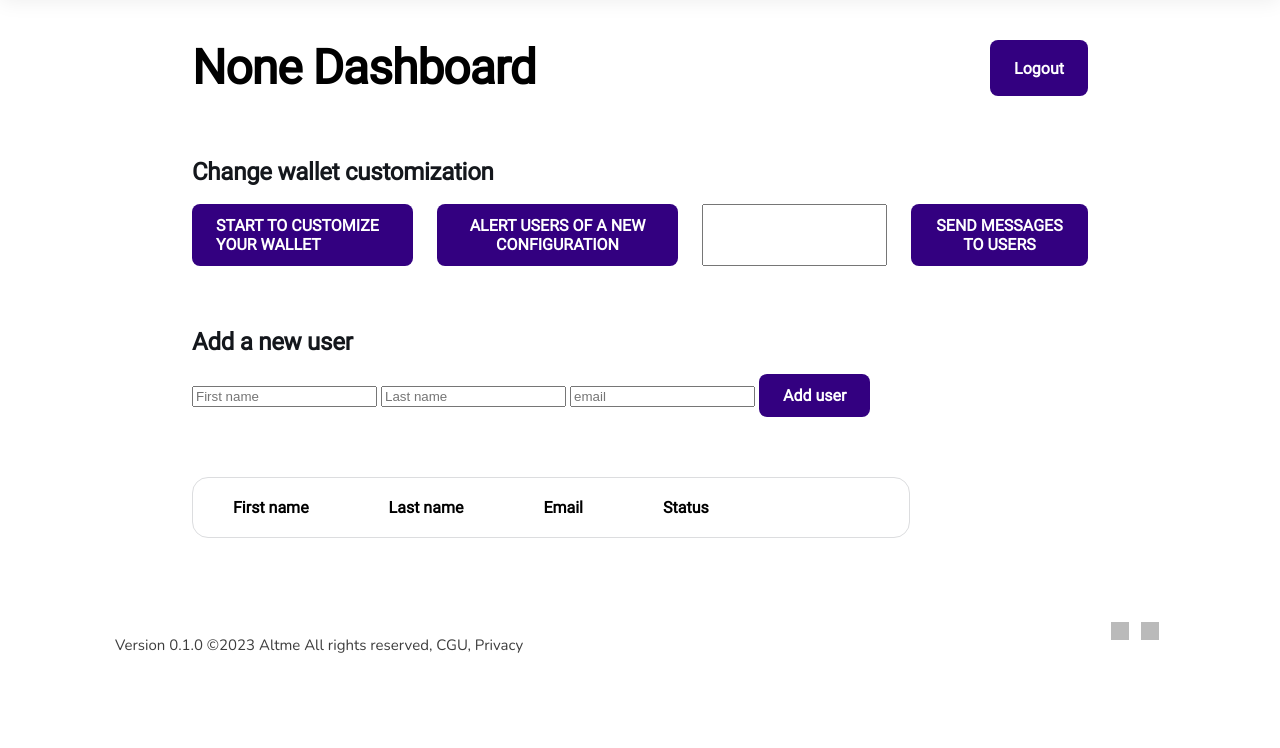
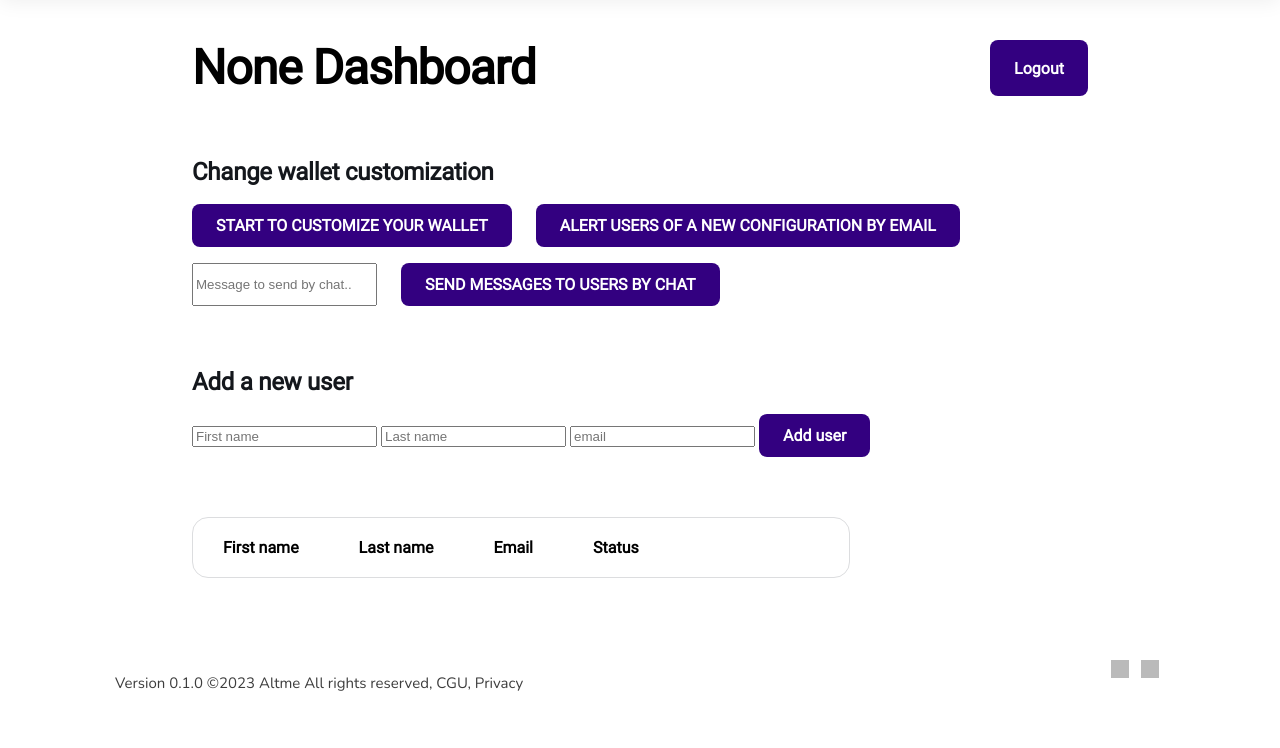
Before and after one commit to malach-it/wallet-provider, a Flask app: page /dashboard in a window 1280 px wide. Shown: the part 90-838 px from the top of the page. Before the commit the page ends 743 px from the top, so only its background shows below. Run offline with Flask 3, Linux system fonts and the light colour scheme; the visitor is signed in with stand-in values (Sample User, id 1); data comes from the database, SQL or seed files in the repository; data that the repository does not hold is empty; parts of the project's set-up code (start-up, migrations or seed data) failed here and were passed over; grey boxes are pictures that could not be loaded.

Commit message:
send_message

```diff
--- a/db.py
+++ b/db.py
@@ -149,6 +149,17 @@ def read_thumbprints(organisation: str):
     if len(rows) < 1:
         return None
     return rows
+
+
+def read_thumbprint(email: str, organisation: str):
+    conn = sqlite3.connect('db.sqlite')
+    c = conn.cursor()
+    c.execute("select json_extract(data,'$.wallet_instance_key_thumbprint') from users where email ='{email}' and json_extract(data,'$.organisation')='{organisation}'".format(
+        email=email, organisation=organisation))
+    rows = c.fetchall()
+    if len(rows) < 1:
+        return None
+    return rows[0][0]
 
 
 def read_email_users(organisation: str):
--- a/main.py
+++ b/main.py
@@ -78,9 +78,11 @@ def generate_random_code(length):
     characters = string.digits  # + string.ascii_lowercase +string.ascii_uppercase
     return ''.join(random.choice(characters) for _ in range(length))
 
+
 def generate_random_filename(length):
-    characters = string.ascii_uppercase  + string.digits + string.ascii_lowercase
+    characters = string.ascii_uppercase + string.digits + string.ascii_lowercase
     return ''.join(random.choice(characters) for _ in range(length))
+
 
 def get_payload_from_token(token):
     """
@@ -139,6 +141,8 @@ def init_app(app, red):
                      view_func=disable_wallet_set_inactive, methods=['POST'])
     app.add_url_rule('/update_status_organisation',
                      view_func=update_status_organisation, methods=['POST'])
+    app.add_url_rule('/send_message',
+                     view_func=send_message, methods=['POST'])
     return
 
 
@@ -465,7 +469,8 @@ def set_config():
         image.save('./logos/'+logo_file+'.png')
         wallet_provider_configuration["generalOptions"]["companyLogo"] = "https://wallet-provider.talao.co/logo/" + logo_file
     else:
-        wallet_provider_configuration["generalOptions"]["companyLogo"] = db.read_logo_url(session["organisation"])
+        wallet_provider_configuration["generalOptions"]["companyLogo"] = db.read_logo_url(
+            session["organisation"])
     db.update_config(json.dumps(wallet_provider_configuration),
                      session["organisation"])
     return redirect("/dashboard")
@@ -543,6 +548,32 @@ def delete_user():
     return ("ok")
 
 
+def send_message():
+    if not session.get("organisation"):
+        return "Unauthorized", 401
+    organisation = session.get("organisation")
+    thumbprint = db.read_thumbprint(
+        request.get_json().get("email"), organisation)
+    message = request.get_json().get("message")
+    if thumbprint:
+        headers = {
+            'X-API-KEY': '8b807485-e19d-4d75-adfd-f8b47c97208b',
+        }
+        json_data = {
+            'message': message,
+            'did': thumbprint,
+        }
+        response = requests.post(
+            'https://talao.co/matrix/send_message', headers=headers, json=json_data)
+        if response.status_code == 200:
+            logging.info("info sent to %s", thumbprint)
+        else:
+            pass
+    else:
+        logging.warning("no thumbprint")
+    return ("ok")
+
+
 def logout():
     session["organisation"] = None
     session["configured"] = None
@@ -579,13 +610,14 @@ def delete_organisation():
     db.delete_organisation(organisation)
     return ("ok")
 
+
 def update_status_organisation():
     if session.get("organisation") != "Talao":
         return "Unauthorized", 401
     organisation = request.get_json().get("organisation")
     new_status = request.get_json().get("new_status")
     print(organisation+" "+new_status)
-    db.update_status_organisation(organisation,new_status)
+    db.update_status_organisation(organisation, new_status)
     return ("ok")
 
 
@@ -649,7 +681,7 @@ def alert_users():
                 logging.info("info sent to %s", user[0])
             else:
                 pass
-                #logging.error(user[0])
+                # logging.error(user[0])
     return "ok"
 
 
--- a/static/altme_style.css
+++ b/static/altme_style.css
@@ -1582,8 +1582,17 @@ tr:nth-child(even) {
 
 td,
 th {
-    padding: 20px 40px;
+    padding: 20px 30px;
     font-family: Roboto;
+}
+
+.linkSetup {
+    color: blue;
+    font-family: Roboto;
+    font-size: 12px;
+    font-style: normal;
+    font-weight: 400;
+    text-decoration: underline;
 }
 
 .buttonTable {
--- a/templates/dashboard.html
+++ b/templates/dashboard.html
@@ -98,9 +98,12 @@
         <p class="title">Change wallet customization</p>
         <div id="line2DashboardDiv">
           <a class="buttonAltme" id="modifyConfiguration" href="/setup">START TO CUSTOMIZE YOUR WALLET</a>
-          <button class="buttonAltme" onclick="alertUsers()">ALERT USERS OF A NEW CONFIGURATION</button>
-          <input type="text" id="message">
-          <button class="buttonAltme" onclick="sendInfo()">SEND MESSAGES TO USERS</button>
+          <button class="buttonAltme" onclick="alertUsers()">ALERT USERS OF A NEW CONFIGURATION BY EMAIL</button>
+        </div>
+        <div id="line2DashboardDiv">
+
+          <input type="text" id="message" placeholder="Message to send by chat..">
+          <button class="buttonAltme" onclick="sendInfo()">SEND MESSAGES TO USERS BY CHAT</button>
 
         </div>
 
@@ -127,6 +130,8 @@
 
             <th class="{{customer_plan}}"></th>
             <th></th>
+            <th></th>
+
 
           </tr>
 
@@ -147,6 +152,8 @@
             <td class="{{customer_plan}}"><button class="buttonTable" onclick="deleteUser('{{row[0]}}')">Delete
                 user</button></td>
             <td><button class="buttonTable" onclick="sendNewPassword('{{row[0]}}')">Regenerate password</button></td>
+            <td><input type="text" id="messageTo{{row[0]}}"><button onclick="sendMessage('{{row[0]}}')">SEND
+                CHAT</button></td>
 
           </tr>
 
@@ -170,6 +177,20 @@
           })
         })
           .then(response => { console.log(response.status); window.location.reload() })
+          .catch(error => console.error('Error:', error));
+      }
+      function sendMessage(email) {
+        fetch('/send_message', {
+          method: 'POST',
+          headers: {
+            'Content-Type': 'application/json'
+          },
+          body: JSON.stringify({
+            email: email,
+            message: document.getElementById("messageTo" + email).value
+          })
+        })
+          .then(response => { console.log(response.status); vNotify.info({ text: 'Message sent by chat.', title: 'Info', sticky: true }); })
           .catch(error => console.error('Error:', error));
       }
       function logout() {
@@ -221,13 +242,13 @@
           .then(response => { console.log(response.status); vNotify.info({ text: 'Users have been alerted about the new configuration update.', title: 'Info', sticky: true }); })
           .catch(error => console.error('Error:', error));
       }
-      function sendInfo(){
+      function sendInfo() {
         fetch('/alert_users', {
           method: 'POST',
           headers: {
             'Content-Type': 'application/json'
           },
-          body: JSON.stringify({"message":document.getElementById("message").value})
+          body: JSON.stringify({ "message": document.getElementById("message").value })
 
         })
           .then(response => { console.log(response.status); vNotify.info({ text: 'Info has been sent trough chat to users.', title: 'Info', sticky: true }); })
```
Also changed, not shown: templates/setup.html (+15 -1 lines).
